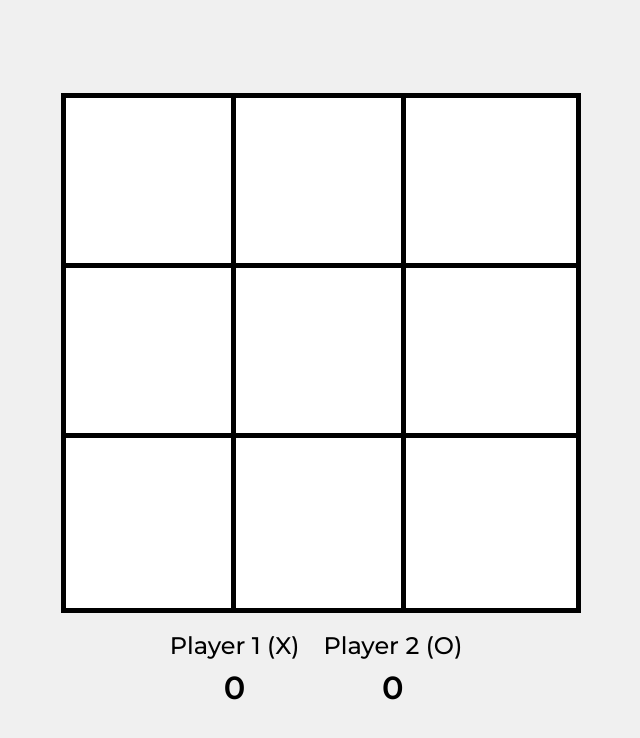
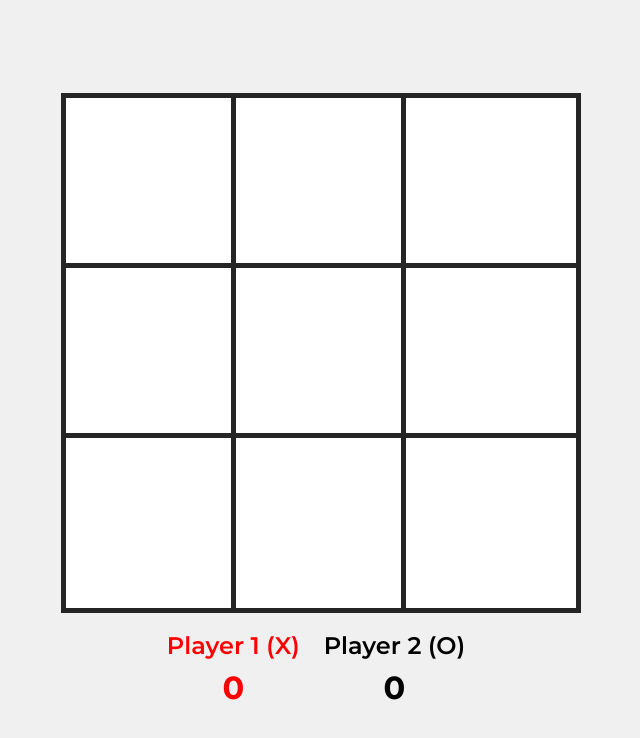
Before and after one commit to Rigorevich/tic-tac-toe, a React (Vite) app: page / in a window 1280 px wide. Shown: the top 738 px of the page, without its empty margins (324-964 px from the left). Built offline with nearby package versions, Linux system fonts and the light colour scheme.

Commit message:
refactor: square & info styles

```diff
--- a/src/components/Board/components/Square/Square.module.scss
+++ b/src/components/Board/components/Square/Square.module.scss
@@ -4,17 +4,11 @@
   height: 100%;
   cursor: pointer;
   background-color: #fff;
-  border: 5px solid black;
+  border: 5px solid #252525;
   position: relative;
   display: flex;
   align-items: center;
   justify-content: center;
-  transition: background-color 0.3s ease;
-
-  &:hover {
-    background-color: #f0f0f0;
-    border-color: #666;
-  }
 }
 
 .cross {
@@ -24,7 +18,7 @@
     position: absolute;
     width: 80%;
     height: 10%;
-    background-color: black;
+    background-color: #252525;
     border-radius: 2px;
   }
 
@@ -43,7 +37,20 @@
     position: absolute;
     width: 55%;
     height: 55%;
-    border: 15px solid black;
+    border: 15px solid #252525;
     border-radius: 50%;
+    animation: drawPointer 0.2s ease forwards;
   }
 }
+
+@keyframes drawPointer {
+  0% {
+    transform: scale(0.8);
+  }
+  70% {
+    transform: scale(1.1);
+  }
+  100% {
+    transform: scale(1);
+  }
+}
--- a/src/components/Game.tsx
+++ b/src/components/Game.tsx
@@ -5,7 +5,7 @@ import { usePlayGame } from '../hooks/usePlayGame';
 import styles from './Game.module.scss';
 
 export const Game = () => {
-  const { board, handleClickSquare } = usePlayGame();
+  const { board, order, handleClickSquare } = usePlayGame();
 
   return (
     <div className={styles.wrapper}>
@@ -13,7 +13,7 @@ export const Game = () => {
         board={board}
         handleClickSquare={handleClickSquare}
       />
-      <Info />
+      <Info order={order} />
     </div>
   );
 };
--- a/src/components/Info/Info.module.scss
+++ b/src/components/Info/Info.module.scss
@@ -8,13 +8,17 @@
         align-items: center;
         gap: 8px;
 
+        &.active {
+            color: #FF0000;
+        }
+
         .player {
-            font-weight: 500;
+            font-weight: 600;
             font-size: 24px;
         }
 
         .score {
-            font-weight: 600;
+            font-weight: 700;
             font-size: 32px;
         }
     }
--- a/src/components/Info/Info.tsx
+++ b/src/components/Info/Info.tsx
@@ -1,15 +1,30 @@
+import classNames from 'classnames';
 import { FC, memo } from 'react';
+
+import { SquareType } from '../../hooks/usePlayGame';
 
 import styles from './Info.module.scss';
 
-export const Info: FC = memo(() => {
+interface InfoProps {
+  order: SquareType;
+}
+
+export const Info: FC<InfoProps> = memo(({ order }) => {
   return (
     <div className={styles.info}>
-      <div className={styles.section}>
+      <div
+        className={classNames(styles.section, {
+          [styles.active]: order === 'cross',
+        })}
+      >
         <div className={styles.player}>Player 1 (X)</div>
         <div className={styles.score}>0</div>
       </div>
-      <div className={styles.section}>
+      <div
+        className={classNames(styles.section, {
+          [styles.active]: order === 'zero',
+        })}
+      >
         <div className={styles.player}>Player 2 (O)</div>
         <div className={styles.score}>0</div>
       </div>
--- a/src/hooks/usePlayGame.tsx
+++ b/src/hooks/usePlayGame.tsx
@@ -16,5 +16,5 @@ export const usePlayGame = () => {
     [order]
   );
 
-  return { board, setBoard, handleClickSquare };
+  return { board, order, handleClickSquare };
 };
```
